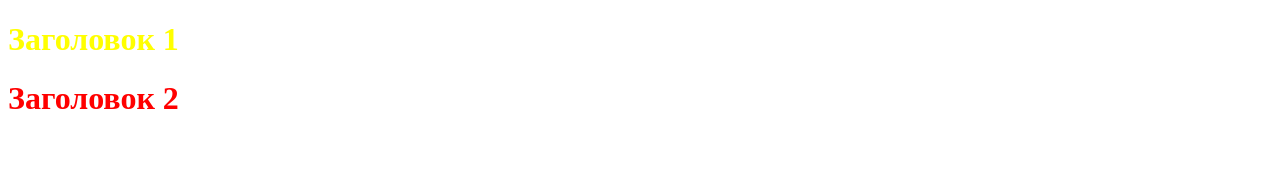
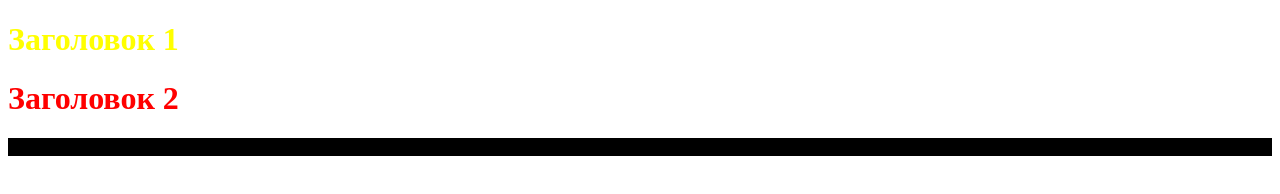
Before and after one commit to GavrishPavel/test-site-repository, a website built with webpack: page index.html in a window 1280 px wide. Built offline with nearby package versions, Linux system fonts and the light colour scheme.

Commit message:
Добавлен footer

```diff
--- a/index.html
+++ b/index.html
@@ -8,5 +8,6 @@
   <body>
     <h1 class="header">Заголовок 1</h1>
     <h1 class="header header--red">Заголовок 2</h1>
+    <div class="footer">footer</div>
   </body>
 </html>
--- a/style.less
+++ b/style.less
@@ -6,4 +6,8 @@ body {
       color: red;
     }
   }
+
+  .footer {
+    background-color: black;
+  }
 }
```
Also changed, not shown: 1 other file.
